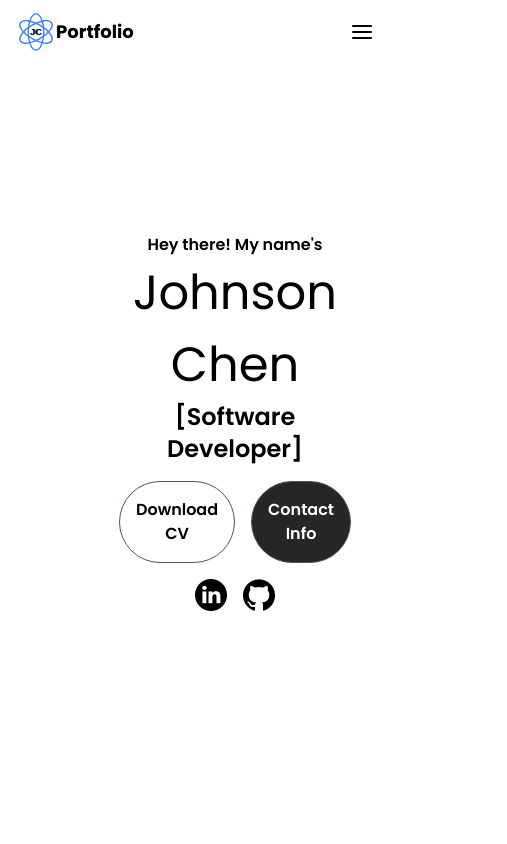
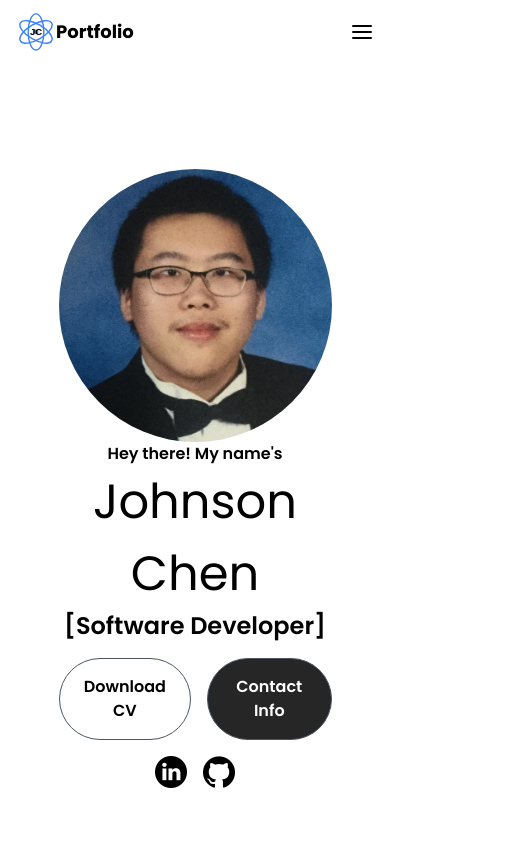
Before and after one commit to jchen22002/Portfolio, a React (Vite) app: page / in a window 390 px wide. Shown: the top 844 px of the page, 507 px wide, since content can reach past the window. Built offline with nearby package versions, Linux system fonts and the light colour scheme.

Commit message:
added media queries responsiveness and fix contact box

```diff
--- a/src/components/Contact.jsx
+++ b/src/components/Contact.jsx
@@ -31,7 +31,7 @@ const Contact = () => {
         viewport={{ once: true }}
       >
         <motion.div
-          className="flex items-center justify-center gap-2 m-4"
+          className="flex items-center justify-center"
           initial={{ opacity: 0, x: -30 }}
           whileInView={{ opacity: 1, x: 0 }}
           transition={{ delay: 0.5, duration: 0.5, type: "spring" }}
--- a/src/index.css
+++ b/src/index.css
@@ -36,3 +36,55 @@ section {
 .section-container {
   display: flex;
 }
+
+@media screen and (max-width: 768px) {
+  .color-container {
+    flex-basis: 100%;
+    max-width: 100%;
+    margin: 0.5rem 0;
+  }
+}
+
+@media screen and (max-width: 1400px) {
+  #profile {
+    height: 83vh;
+    margin-bottom: 6rem;
+  }
+  #contact,
+  #projects {
+    height: fit-content;
+  }
+}
+
+@media screen and (max-width: 1200px) {
+  #experience{
+    margin-top: 2rem;
+  }
+  #profile {
+    display: block;
+  }
+  section {
+    height: fit-content;
+  }
+  section {
+    margin: 0 15%;
+  }
+}
+
+@media screen and (max-width: 600px) {
+  #contact {
+    height: 40vh;
+  }
+  #profile {
+    height: 83vh;
+    margin-bottom: 0;
+  }
+}
+
+@media screen and (max-width: 768px) {
+  .color-container {
+    flex-basis: 100%;
+    max-width: 100%;
+    margin: 0.5rem 0;
+  }
+}
```
